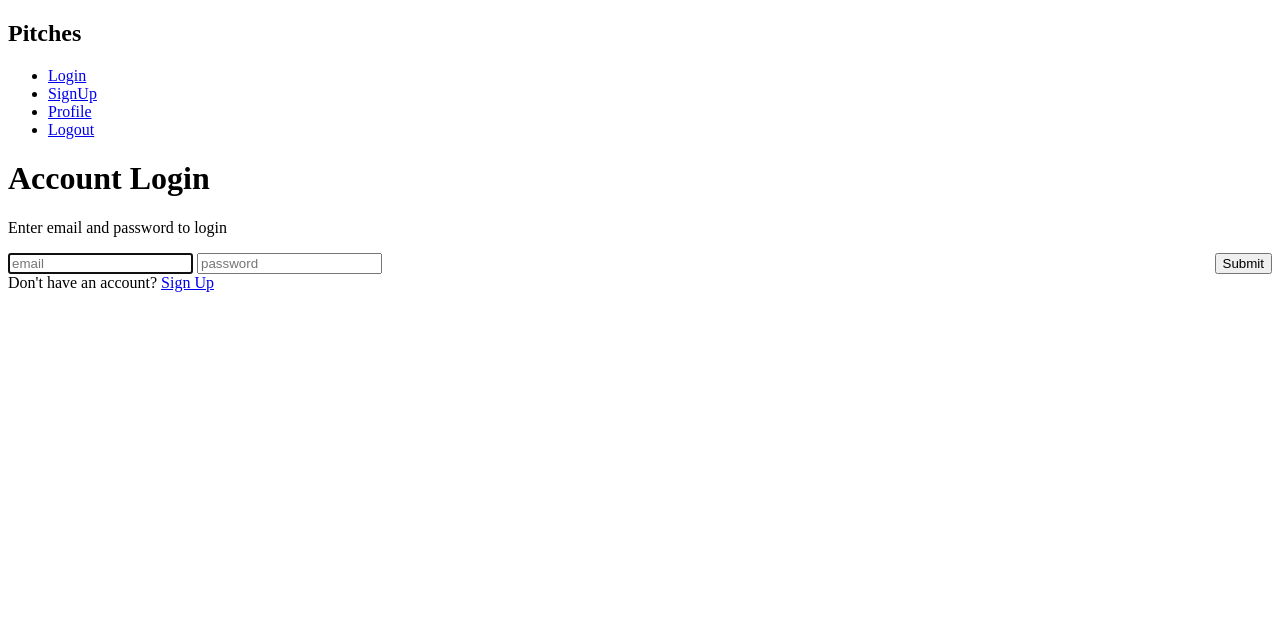
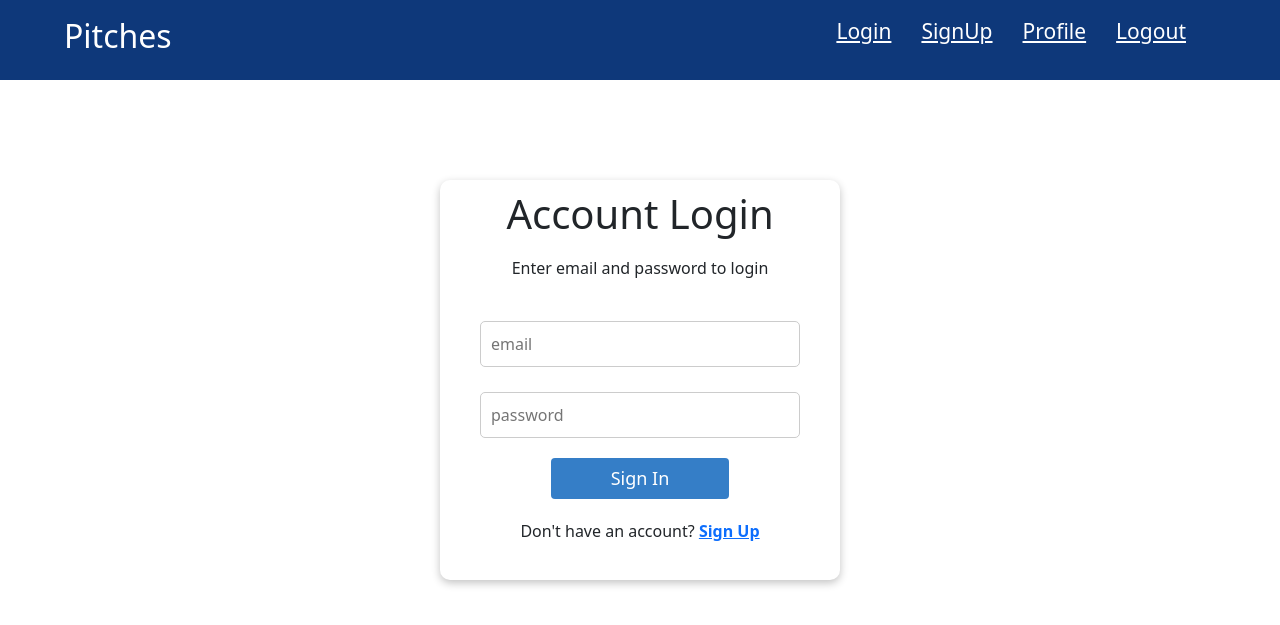
Before and after one commit to Joshua-Barawa/pitches-IP, a Flask app: page /auth/login in a window 1280 px wide. Shown: the top 625 px of the page. Run offline with Flask 2, Linux system fonts and the light colour scheme; some libraries are stand-ins or nearby versions.

Commit message:
added styling to login and regester templates

```diff
--- /dev/null
+++ b/static/auth.css
@@ -0,0 +1,44 @@
+
+.main{
+box-shadow: rgba(0, 0, 0, 0.24) 0px 3px 8px;
+text-align: center;
+margin:auto;
+margin-top: 100px;
+min-height: 400px;
+border-radius:10px;
+max-width: 400px;
+min-width:auto;
+}
+h1{
+    padding: 10px 0px;
+    font-size:25px;
+}
+ #email, #password, #username{
+    width:80%;
+    padding:10px 10px;
+    margin-top:25px;
+    border-radius:5px;
+    border:none;
+    border:1px solid #ccc;
+}
+#l-btn{
+    border:none;
+    padding:7px 60px;
+    margin:20px 0px;
+    background-color: #357EC7;
+    color:white;
+    border-radius: 4px;
+    font-size: 18px;
+    text-align:center;
+
+}
+#email:focus, #password:focus, #username:focus{
+    outline: none;
+}
+#signup{
+    font-weight: bold;
+}
+#error{
+     color:red;
+     font-size: 12px;
+}
--- a/templates/auth/login.html
+++ b/templates/auth/login.html
@@ -3,6 +3,9 @@
 <head>
     <meta charset="UTF-8">
     <title>Title</title>
+        <link rel="stylesheet" href="{{ url_for('static', filename='style.css') }}">
+    <link rel="stylesheet" href="{{ url_for('static', filename='auth.css') }}">
+     <link href="https://cdn.jsdelivr.net/npm/bootstrap@5.0.2/dist/css/bootstrap.min.css" rel="stylesheet" integrity="sha384-EVSTQN3/azprG1Anm3QDgpJLIm9Nao0Yz1ztcQTwFspd3yD65VohhpuuCOmLASjC" crossorigin="anonymous">
 </head>
 <body>
 <div class="nav">
@@ -16,15 +19,16 @@
 </ul>
 </div>
 
+<div class="main">
 <h1>Account Login</h1>
   <p>Enter email and password to login</p>
 <div>
  <input type="email" autofocus required id="email"  placeholder="email" />
  <input type="password" required id="password" placeholder="password" />
-    <button type="submit " class="btn btn-primary " style="float:right ">Submit</button>
+</div>
+    <button id="l-btn" type="submit">Sign In</button><br>
 
+<span>Don't have an account? </span><a href="/auth/register" id="signup">Sign Up</a>
 </div>
-<span>Don't have an account? </span><a href="/auth/register" id="signup">Sign Up</Link>
-
 </body>
 </html>
--- a/templates/pitch_form.html
+++ b/templates/pitch_form.html
@@ -3,7 +3,9 @@
 <head>
     <meta charset="UTF-8">
     <title>Pitches-Add</title>
+        <link rel="stylesheet" href="{{ url_for('static', filename='style.css') }}">
      <link href="https://cdn.jsdelivr.net/npm/bootstrap@5.0.2/dist/css/bootstrap.min.css" rel="stylesheet" integrity="sha384-EVSTQN3/azprG1Anm3QDgpJLIm9Nao0Yz1ztcQTwFspd3yD65VohhpuuCOmLASjC" crossorigin="anonymous">
+    <link rel="stylesheet" href="{{ url_for('static', filename='style.css') }}">
 </head>
 <body>
 <div class="nav">
```
Also changed, not shown: templates/auth/register.html (+13 -1 lines), static/style.css (line endings or trailing spaces).
